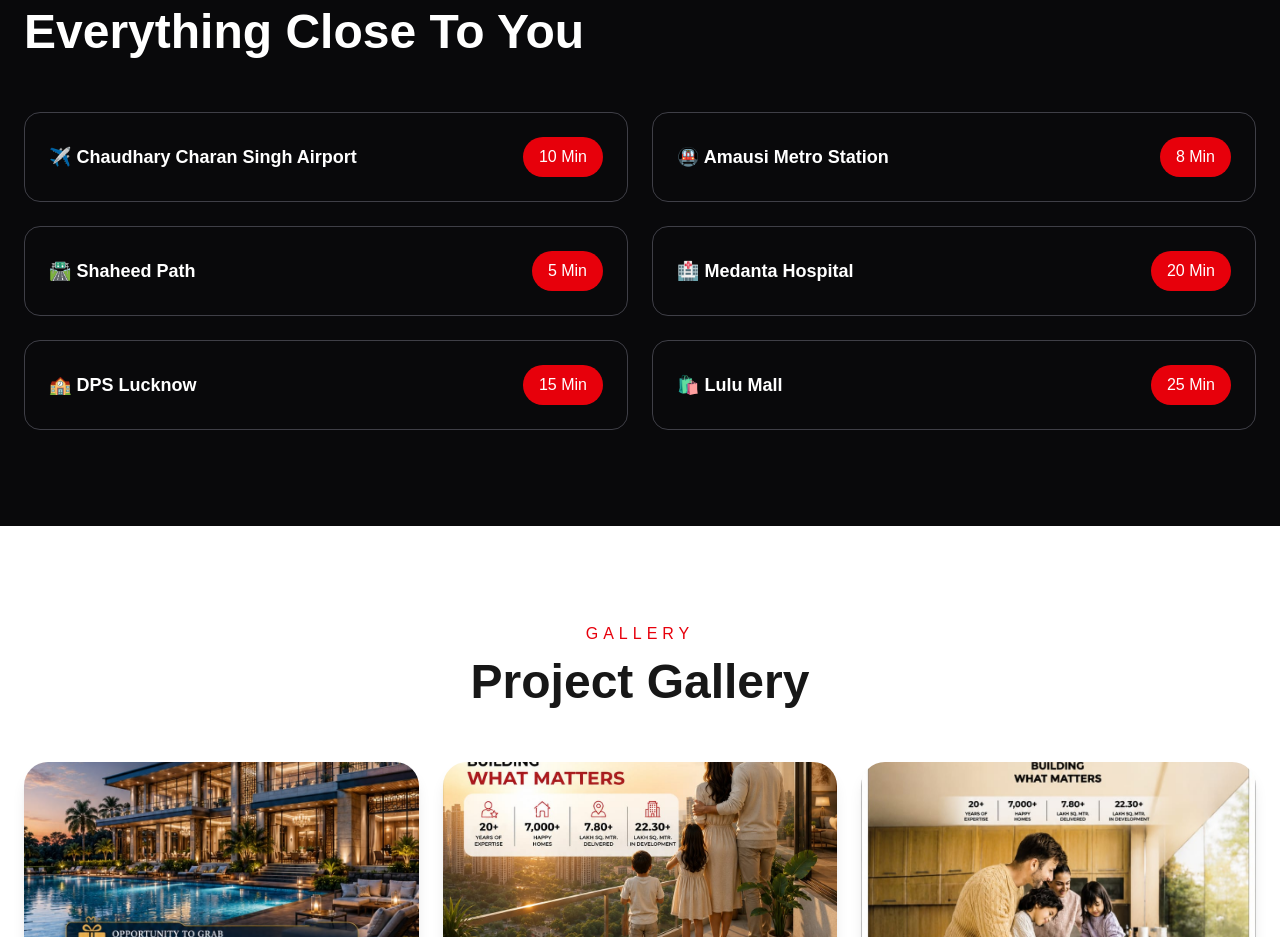
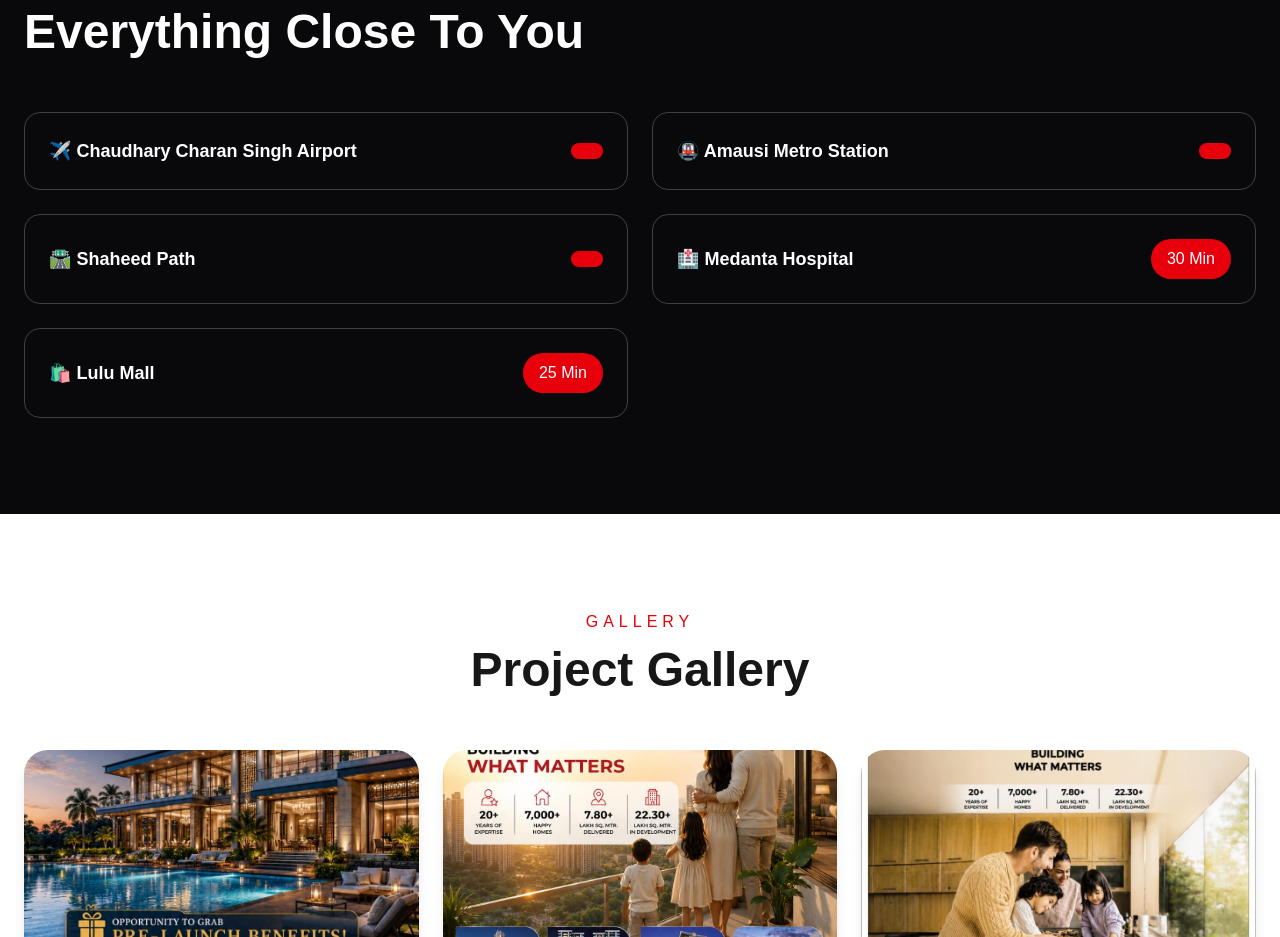
Before and after one commit to casamelareality-org/hero-homes-lucknow, a Next.js app: page / in a window 1280 px wide. Shown: the part 3420-4357 px from the top of the page. Built offline with nearby package versions, Linux system fonts and the light colour scheme.

Commit message:
Update location details

```diff
--- a/components/Location.tsx
+++ b/components/Location.tsx
@@ -1,11 +1,10 @@
 export default function Location() {
   const places = [
-    { title: "✈️ Chaudhary Charan Singh Airport", time: "10 Min" },
-    { title: "🚇 Amausi Metro Station", time: "8 Min" },
-    { title: "🛣️ Shaheed Path", time: "5 Min" },
-    { title: "🏥 Medanta Hospital", time: "20 Min" },
-    { title: "🏫 DPS Lucknow", time: "15 Min" },
-    { title: "🛍️ Lulu Mall", time: "25 Min" },
+    { title: "✈️ Chaudhary Charan Singh Airport", distance: "12 km" },
+    { title: "🚇 Amausi Metro Station", distance: "13 km" },
+    { title: "🛣️ Shaheed Path", distance: "15 km" },
+    { title: "🏥 Medanta Hospital", time: "30 Min" },
+   { title: "🛍️ Lulu Mall", time: "25 Min" },
   ];
 
   return (
```
